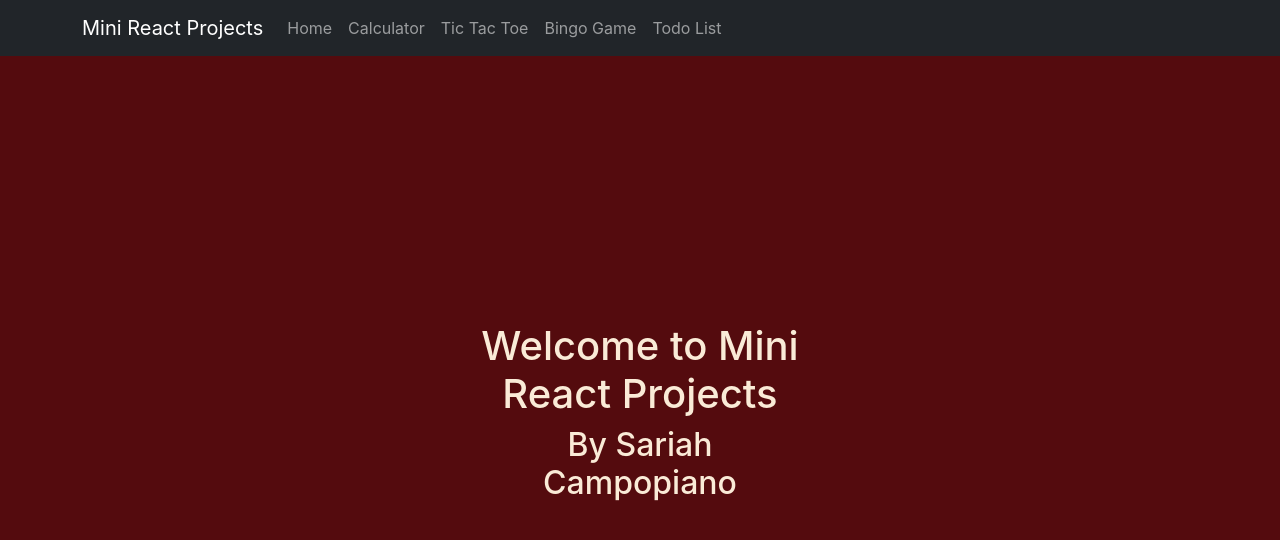
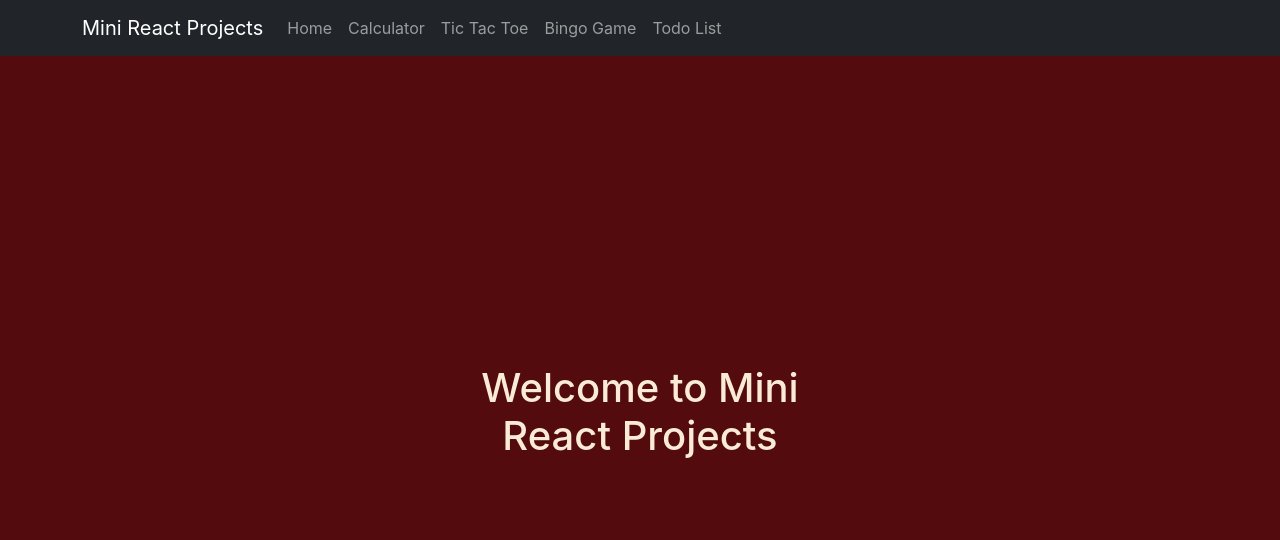
Before and after one commit to scamp925/Mini-React-Projects, a Next.js app: page / in a window 1280 px wide. Shown: the top 540 px of the page. Built offline with nearby package versions, Linux system fonts and the light colour scheme.

Commit message:
Removed my name from the project and removed the btn text color

```diff
--- a/pages/index.js
+++ b/pages/index.js
@@ -10,7 +10,6 @@ function Home() {
       }}
     >
       <h1>Welcome to Mini React Projects </h1>
-      <h2>By Sariah Campopiano </h2>
     </div>
   );
 }
--- a/styles/globals.css
+++ b/styles/globals.css
@@ -26,7 +26,6 @@ table td {
 }
 
 .tic-tac-toe-btn {
-  color: #fff3b0;
   margin-top: 20px;
   width: 50%;
   margin-left: auto;
```
